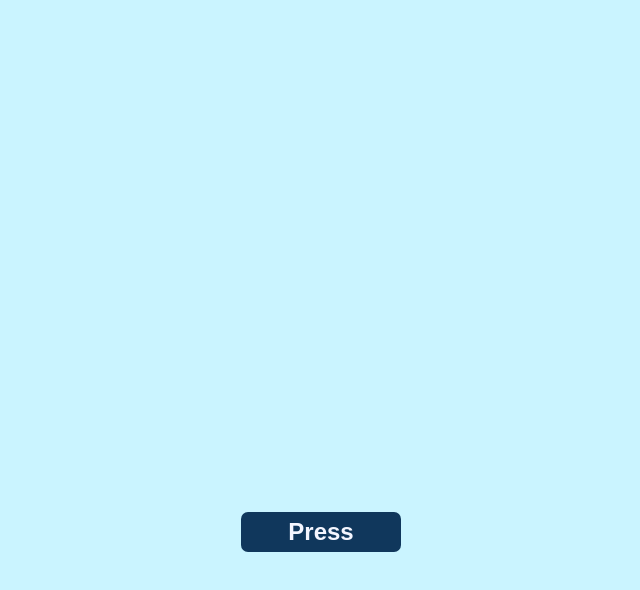
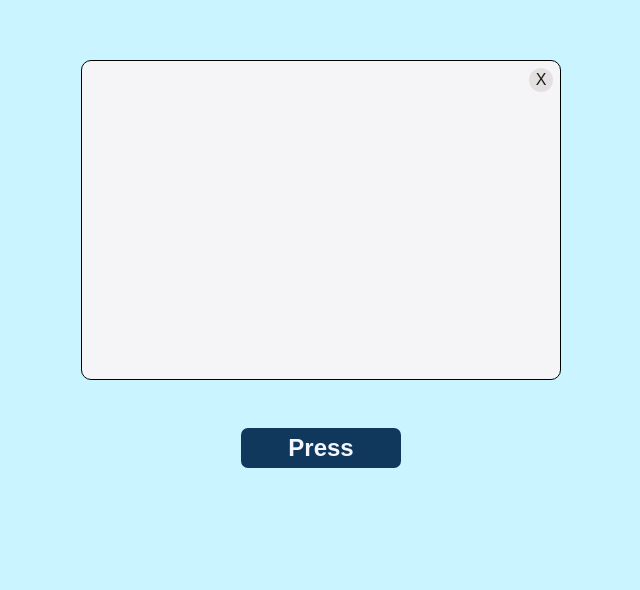
Before and after one commit to prateek-kr-jha/world-clock, a website: page playground/meow/index.html in a window 1280 px wide. Shown: the part 136-726 px from the top of the page, without its empty margins (319-959 px from the left). Drawn offline with Linux system fonts and the light colour scheme.

Commit message:
added modal

```diff
--- a/playground/meow/index.html
+++ b/playground/meow/index.html
@@ -8,6 +8,11 @@
     </head>
     <body>
         <div class="main">
+            <div class="modal">
+                <div class="head">
+                    <button class="close-btn">X</button>
+                </div>
+            </div>
             <button class="btn">Press</button>
         </div>
     </body>
--- a/playground/meow/style.css
+++ b/playground/meow/style.css
@@ -2,6 +2,7 @@
     box-sizing: border-box;
     padding: 0;
     margin: 0;
+    /* border: 1px solid black; */
 }
 
 .main {
@@ -9,19 +10,46 @@
     width: 100vw;
     background-color: #caf4ff;
     display: flex;
-    align-items: end;
+    flex-direction: column;
+    align-items: center;
     justify-content: center;
 }
 
-button {
+.btn {
     height: 2.5rem;
     width: 10rem;
-    /* border: 1px solid #dbd3d3; */
     border: 0;
-    margin-bottom: 7rem;
+    margin-top: 3rem;
     background-color: #10375c;
     color: #f4f6ff;
     border-radius: 7px;
     font-size: 1.5rem;
     font-weight: 900;
 }
+
+.modal {
+    height: 20rem;
+    width: 30rem;
+    border: 1px solid black;
+    border-radius: 10px;
+    display: flex;
+    flex-direction: column;
+    background-color: #f5f5f7;
+}
+.head {
+    display: flex;
+    justify-content: flex-end;
+}
+.close-btn {
+    margin-top: 7px;
+    margin-right: 7px;
+    font-size: 1rem;
+    /* font-size: 1.5rem; */
+    font-weight: 5;
+    border-radius: 50%;
+    height: 1.5rem;
+    width: 1.5rem;
+    background-color: #e4e0e1;
+    color: #181c14;
+    border: 0;
+}
```
